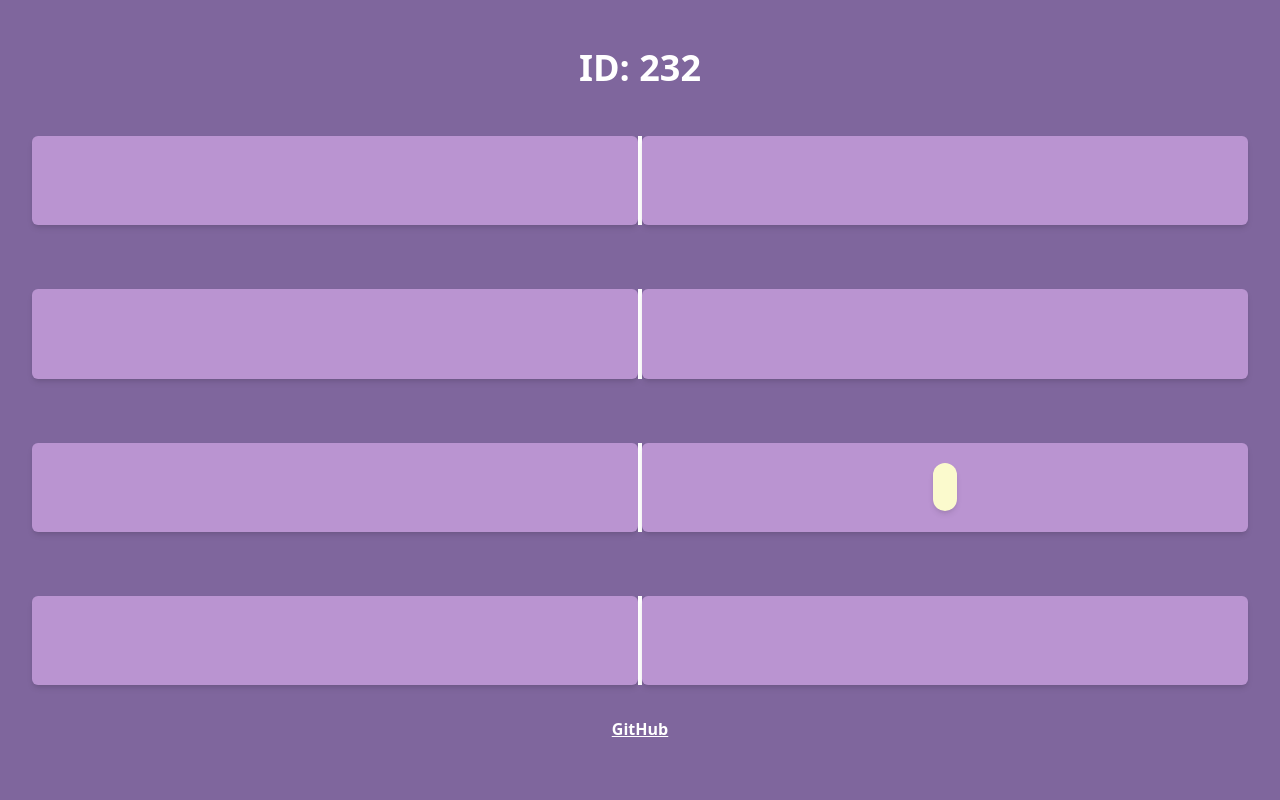
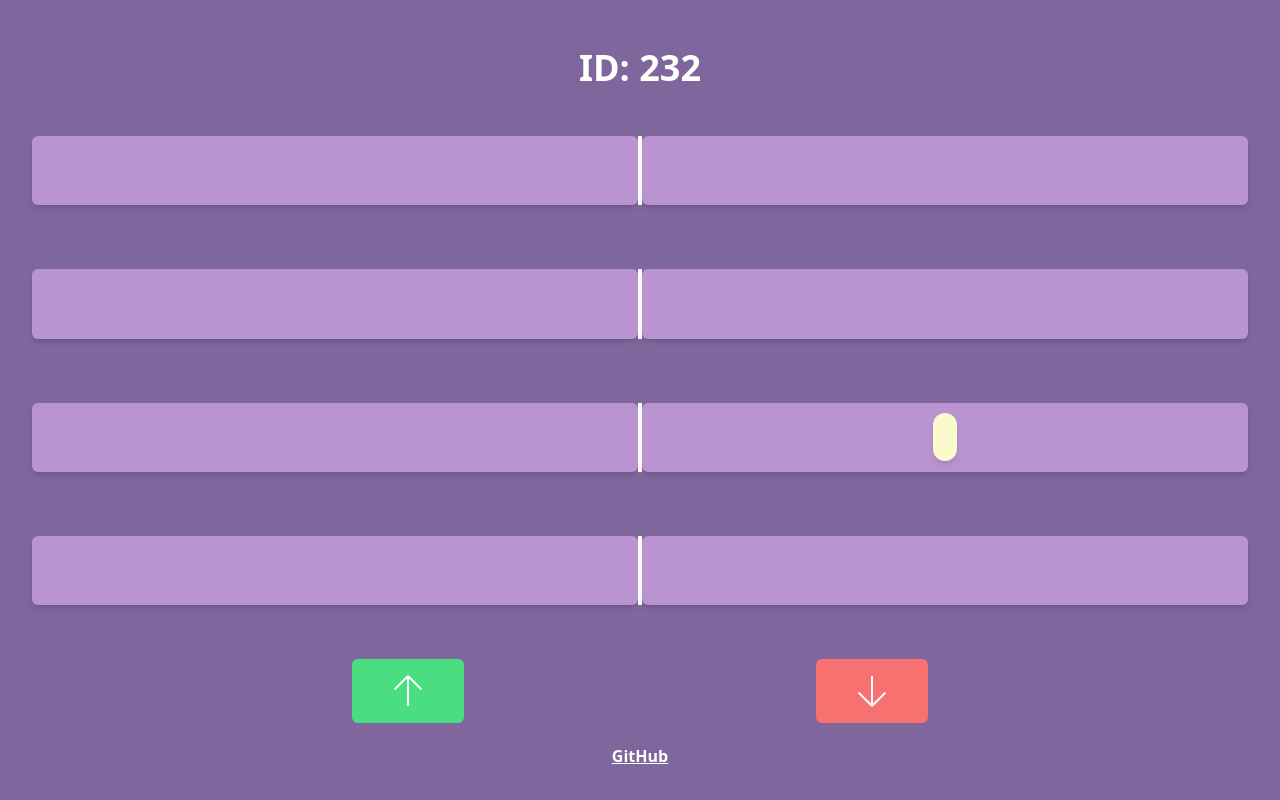
Before and after one commit to crnvl/clash, a Vue app in the folder frontend/: page / in a window 1280 px wide. Built offline with nearby package versions, Linux system fonts and the light colour scheme.

Commit message:
Update App.vue

```diff
--- a/frontend/src/App.vue
+++ b/frontend/src/App.vue
@@ -34,6 +34,20 @@ fieldData[field] = true;
         <FieldVue :active="fieldData[7]" />
       </div>
     </div>
+    <div class="flex justify-evenly items-center w-screen h-1/6 text-white font-bold text-2xl">
+      <button class="h-fit bg-green-400 rounded-md px-2 py-2 active:scale-95 transition ease-in-out">
+        <svg xmlns="http://www.w3.org/2000/svg" fill="none" viewBox="0 0 24 24" strokeWidth={1.5} stroke="currentColor"
+          class="w-24 h-12">
+          <path strokeLinecap="round" strokeLinejoin="round" d="M12 19.5v-15m0 0l-6.75 6.75M12 4.5l6.75 6.75" />
+        </svg>
+      </button>
+      <button class="h-fit bg-red-400 rounded-md px-2 py-2 active:scale-95 transition ease-in-out">
+        <svg xmlns="http://www.w3.org/2000/svg" fill="none" viewBox="0 0 24 24" strokeWidth={1.5} stroke="currentColor"
+          class="w-24 h-12">
+          <path strokeLinecap="round" strokeLinejoin="round" d="M12 4.5v15m0 0l6.75-6.75M12 19.5l-6.75-6.75" />
+        </svg>
+      </button>
+    </div>
     <p class="text-white font-bold underline"><a href="https://github.com/angelsflyinhell/clash">GitHub</a></p>
   </div>
 </template>
```
